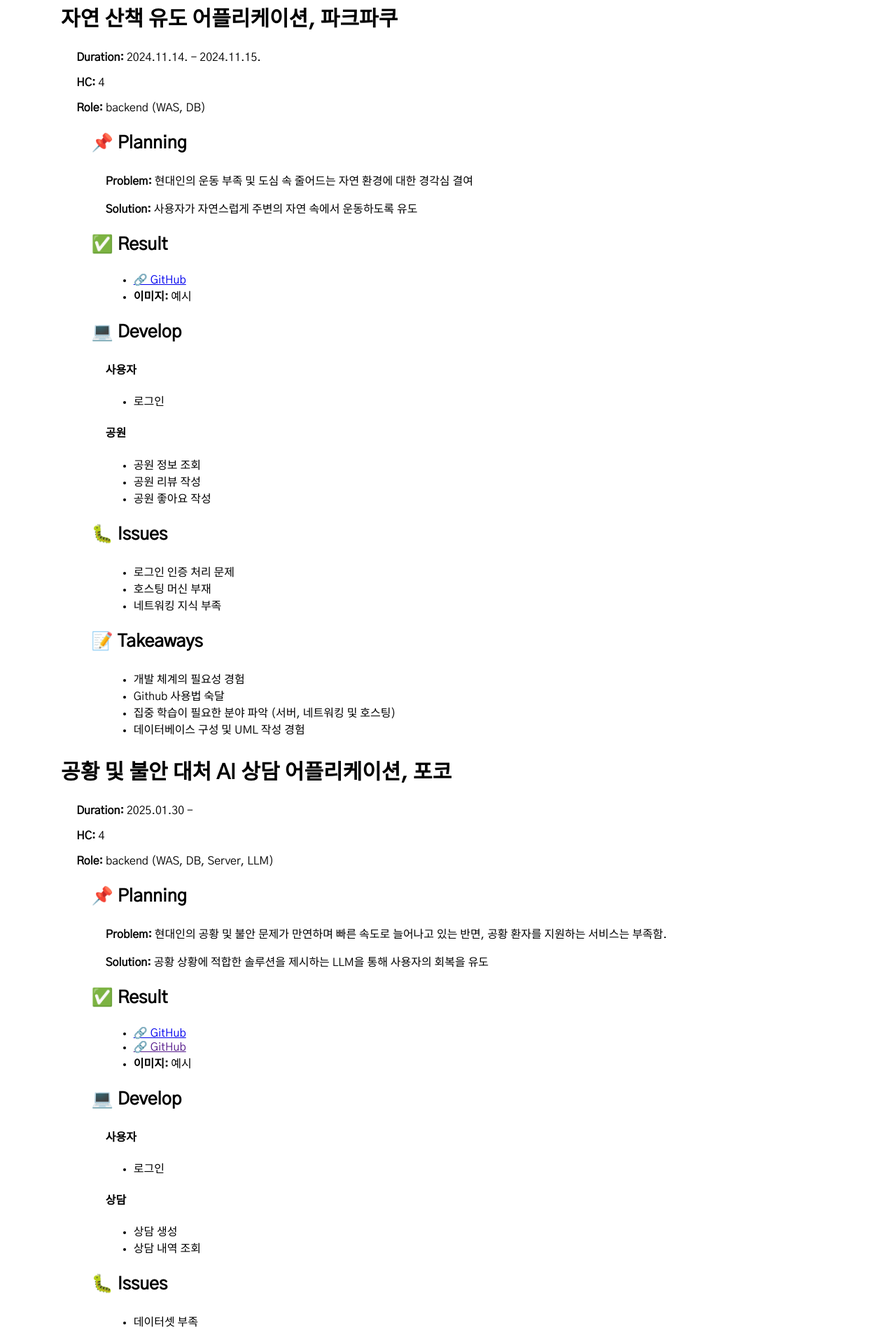
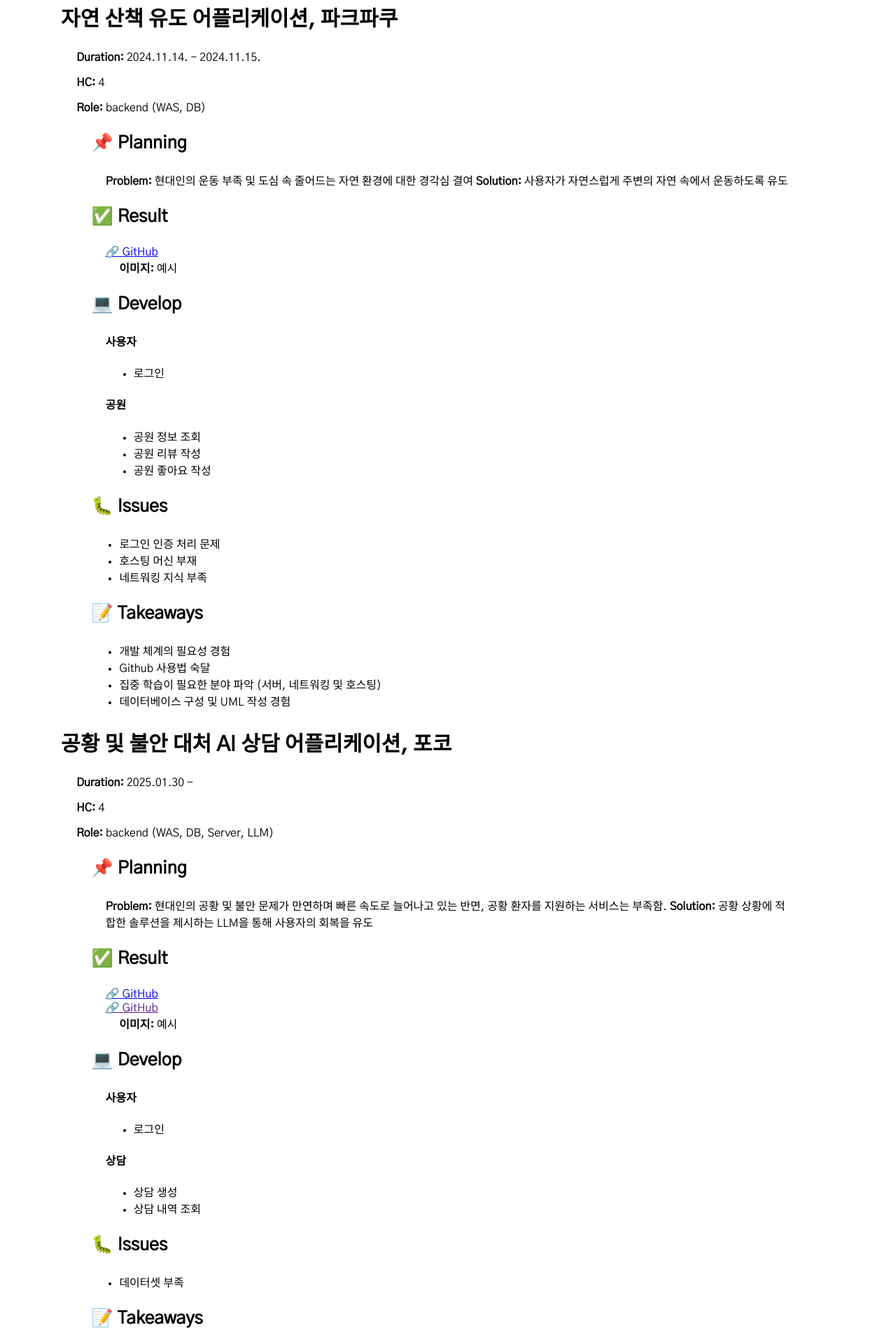
Before and after one commit to Jiseong02/Jiseong02.github.io, a Jekyll site: the page built from index.md, in a window 1280 px wide. Shown: the part 1694-3614 px from the top of the page at 70% size. Built offline with Jekyll 4.4.1, drawn with Linux system fonts in a browser that asks for light colours.

Commit message:
디자인 변경

```diff
--- a/_includes/projects.html
+++ b/_includes/projects.html
@@ -13,8 +13,8 @@
           <h3>📌 Planning</h3>
           <div>
             {% for planning in project.planning %}
-              <p><strong>Problem:</strong> {{ planning.problem }}</p>
-              <p><strong>Solution:</strong> {{ planning.solution }}</p>
+              <strong>Problem:</strong> {{ planning.problem }}
+              <strong>Solution:</strong> {{ planning.solution }}
             {% endfor %}
           </div>
         </div>
@@ -22,14 +22,14 @@
         <div class="result">
           <h3>✅ Result</h3>
           <div>
-            <ul>
             {% for result in project.result %}
-                  <li><a href="{{ result.github }}" target="_blank">🔗 GitHub</a></li>
+              <a href="{{ result.github }}" target="_blank">🔗 GitHub</a>
+              <div>
                 {% for item in result.items %}
-                  <li><strong>{{ item.title }}:</strong> {{ item.content }}</li>
+                  <strong>{{ item.title }}:</strong> {{ item.content }}
                 {% endfor %}
+              </div>
             {% endfor %}
-            </ul>
           </div>
         </div>
 
@@ -49,18 +49,15 @@
 
         <div class="issue">
           <h3>🐛 Issues</h3>
-          <div>
           <ul>
             {% for issue in project.issues %}
               <li>{{ issue }}</li>
             {% endfor %}
           </ul>
         </div>
-        </div>
 
         <div class="takeaway">
           <h3>📝 Takeaways</h3>
-          <div>
           <ul>
             {% for takeaway in project.takeaways %}
               <li>{{ takeaway }}</li>
@@ -69,6 +66,5 @@
         </div>
       </div>
     </div>
-    </div>
   {% endfor %}
 </section>
```
Also changed, not shown: _includes/tech_stack.html (+5 -5 lines). Lines whose indentation alone changed are shown as unchanged.
